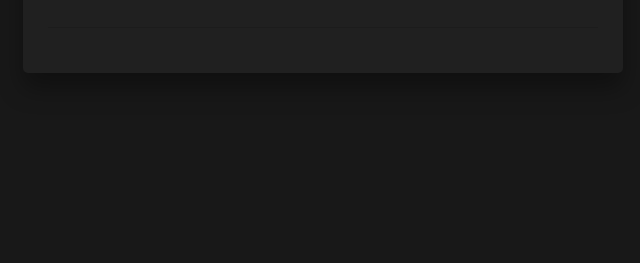
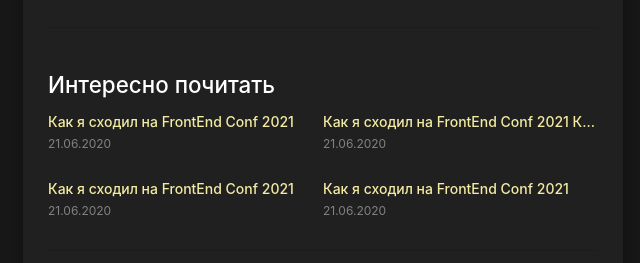
Before and after one commit to ukrmatsypula/personal-blog, a website: page src/post.html in a window 1280 px wide. Shown: the part 1441-1704 px from the top of the page, without its empty margins (467-1107 px from the left). Before the commit the page ends 1624 px from the top, so only its background shows below. Drawn offline with nearby package versions, Linux system fonts and the light colour scheme; files that its build step writes are made by us from their sources.

Commit message:
finish block related

```diff
--- /dev/null
+++ b/src/assets/scss/blocks/related.scss
@@ -0,0 +1,47 @@
+.related {
+  padding: 3rem 0 .5rem;
+  border-bottom: 1px solid #1c1c1c;
+}
+
+.related__title {
+  margin-bottom: 2.5rem;
+  font-size: 1.6em;
+  font-weight: 500;
+  color: $white;
+  margin-bottom: 2rem;
+  line-height: 1.3rem;
+}
+
+.related__list {
+  display: flex;
+  flex-wrap: wrap;
+}
+
+.related__list-item {
+  margin-bottom: 2.5rem;
+  width: 50%;
+}
+
+.related__list-title {
+  font-size: 1.4rem;
+  color: #f3eba2;
+  font-weight: 500;
+
+  text-overflow: ellipsis;
+  overflow: hidden;
+  white-space: nowrap;
+
+  a {
+    color: inherit;
+    text-decoration: none;
+
+    &:hover {
+      text-decoration: underline;
+    }
+  }
+}
+
+.related__list-date {
+  font-size: 1.2rem;
+  color: #828282;
+}
--- a/src/assets/scss/style.scss
+++ b/src/assets/scss/style.scss
@@ -44,4 +44,5 @@
 @import "blocks/profile.scss";
 @import "blocks/social.scss";
 @import "blocks/btn.scss";
+@import "blocks/related.scss";
 @import "blocks/pagination.scss";
--- a/src/partials/header.html
+++ b/src/partials/header.html
@@ -3,7 +3,7 @@
     <nav class="nav">
       <ul class="nav__list">
         <li class="nav__item">
-          <a class="nav__link" href="#">Главная</a>
+          <a class="nav__link" href="index.html">Главная</a>
         </li>
         <li class="nav__item">
           <a class="nav__link has-subnav" href="#"> Статьи </a>
--- a/src/post.html
+++ b/src/post.html
@@ -5,9 +5,13 @@
 
 <article class="post">
   <div class="post__actions">
-    <a class="post__actions-link" href="#">Вернуться назад</a>
+    <a class="post__actions-link" href="index.html">Вернуться назад</a>
     <a class="post__actions-link" href="#">
-      Поделиться<img class="post__actions-icon" src="assets/images/icons/share.svg" alt="" />
+      Поделиться<img
+        class="post__actions-icon"
+        src="assets/images/icons/share.svg"
+        alt=""
+      />
     </a>
   </div>
 
@@ -28,11 +32,11 @@
     <div class="post__text">
       <h2>title h2</h2>
       <p>
-        <a href="#">Lorem ipsum dolor</a> Lorem ipsum dolor sit amet, consectetur adipiscing elit. Elementum
-      volutpat orci turpis urna. Et vestibulum, posuere tortor lacinia sit.
-      Sagittis porttitor orci auctor in at tincidunt arcu egestas. Fusce arcu
-      sodales lacinia eu auctor nunc nam id. Diam sit sed volutpat massa.
-      Egestas ornare vel volutpat.
+        <a href="#">Lorem ipsum dolor</a> Lorem ipsum dolor sit amet,
+        consectetur adipiscing elit. Elementum volutpat orci turpis urna. Et
+        vestibulum, posuere tortor lacinia sit. Sagittis porttitor orci auctor
+        in at tincidunt arcu egestas. Fusce arcu sodales lacinia eu auctor nunc
+        nam id. Diam sit sed volutpat massa. Egestas ornare vel volutpat.
       </p>
       <h3>title h3</h3>
       <p>
@@ -52,7 +56,7 @@
       </p>
 
       <p>
-        <img src="assets/images/posts/post-image-2.jpg" alt="">
+        <img src="assets/images/posts/post-image-2.jpg" alt="" />
       </p>
 
       <ul>
@@ -87,4 +91,46 @@
         </span>
       </p>
     </div>
+    <div class="related">
+      <h3 class="related__title">Интересно почитать</h3>
+
+      <ul class="related__list">
+        <li class="related__list-item">
+          <h4 class="related__list-title">
+            <a href="#">Как я сходил на FrontEnd Conf 2021</a>
+          </h4>
+          <time class="related__list-date" datetime="2020-06-21 19:21"
+            >21.06.2020</time
+          >
+        </li>
+
+        <li class="related__list-item">
+          <h4 class="related__list-title">
+            <a href="#">Как я сходил на FrontEnd Conf 2021 Как я сходил на FrontEnd Conf 2021</a>
+          </h4>
+          <time class="related__list-date" datetime="2020-06-21 19:21"
+            >21.06.2020</time
+          >
+        </li>
+
+        <li class="related__list-item">
+          <h4 class="related__list-title">
+            <a href="#">Как я сходил на FrontEnd Conf 2021</a>
+          </h4>
+          <time class="related__list-date" datetime="2020-06-21 19:21"
+            >21.06.2020</time
+          >
+        </li>
+
+        <li class="related__list-item">
+          <h4 class="related__list-title">
+            <a href="#">Как я сходил на FrontEnd Conf 2021</a>
+          </h4>
+          <time class="related__list-date" datetime="2020-06-21 19:21"
+            >21.06.2020</time
+          >
+        </li>
+      </ul>
+    </div>
+  </div>
 </article>
```
Also changed, not shown: src/index.html (+6 -6 lines), dist/assets/css/style.min.css, dist/index.html, dist/post.html, src/assets/scss/blocks/post.scss (indentation only). Lines whose indentation alone changed are shown as unchanged.
